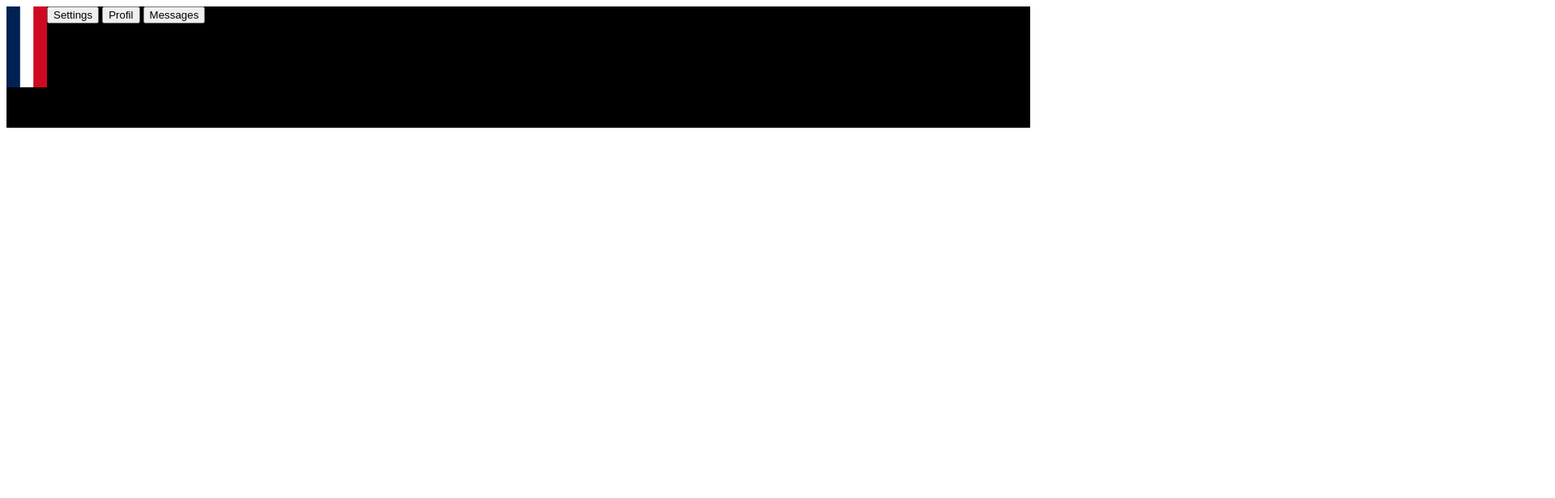
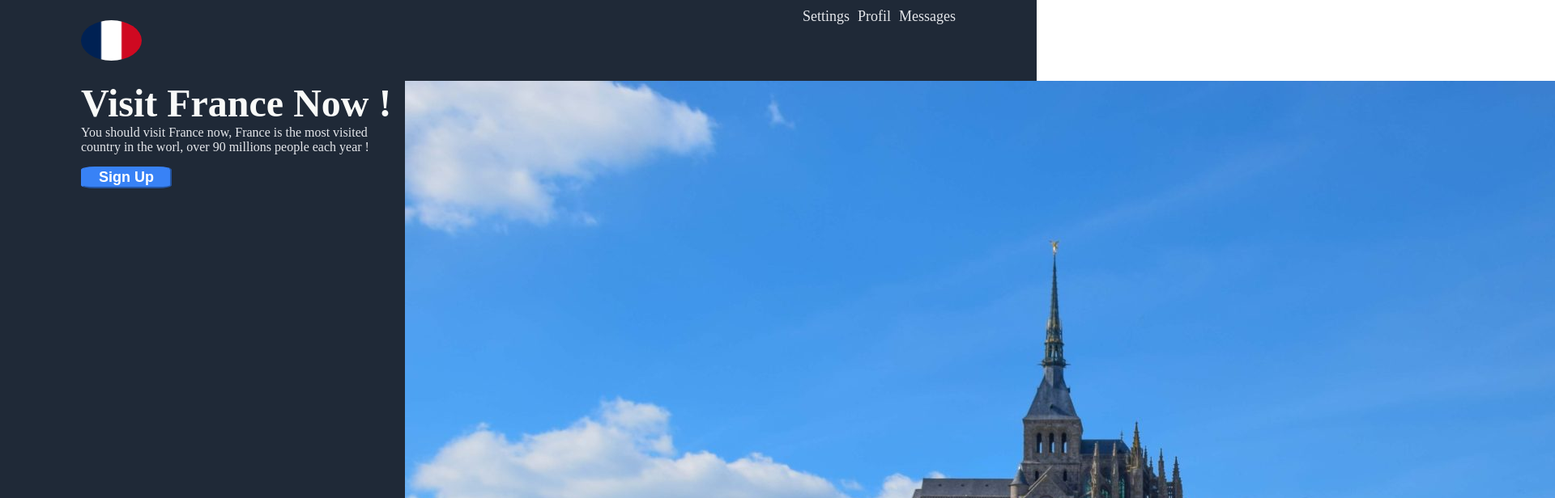
Before and after one commit to Le-GrandJo/landing-page, a plain HTML site: page index.html in a window 1280 px wide. Shown: the top 616 px of the page at 81% size, 1920 px wide, since content can reach past the window. Drawn offline with Linux system fonts and the light colour scheme.

Commit message:
Header + top added

```diff
--- a/index.html
+++ b/index.html
@@ -10,14 +10,21 @@
 </head>
 <body>
     <div class="header">
-    <div class="logo"><img src="images/flag.png" alt="French Flag"></div>
+    <div class="logo"><img src="images/flag.png" alt="French Flag" class="flag"></div>
     <div class="linksheader">
-    <button>Settings</button>
-    <button>Profil</button>
-    <button>Messages</button>
+    <a href="nowere" class="lheader">Settings</a>
+    <a href="nowhere" class="lheader">Profil</a>
+    <a href="nowhere" class="lheader">Messages</a>
+
     </div></div>
 
-    <div class="top"> <!-- The Top l --> </div>
+    <div class="top">
+        <div class="toptext">
+        <div class="hone"> Visit France Now !</div>
+        <div class="pone"> You should visit France now, France is the most visited country in the worl, over 90 millions people each year ! </div>
+        <button class="buttontop">Sign Up</button></div>
+        <div class="topimg"> <img src="images/stmchel.jpg" alt="Le Mont St Michel" class="topimg">
+        <!-- The Top l --> </div></div>
 
     <div class="main"><!-- The Corps with 4 pictures --> </div>
 
--- a/style.css
+++ b/style.css
@@ -1,9 +1,73 @@
+body    {
+    margin: 0;
+    padding: 0;
+
+}
+
 .header {
     display: flex;
-    background-color: black;
-    height: 150px;
+    background-color: #1F2937;
+    height: 100px;
+    padding-left: 100px;
+    justify-content: space-between;
 }
-img  {
-    width: 50px;
-    height: 100px;
+
+img.flag    {
+    display: flex;
+    height: 50px;
+    border-radius: 100%;
+    align-items: center;
+    margin-top: 25px;
 }
+
+.linksheader {
+    display: flex;
+    justify-content: flex-end;
+    height: 20px;
+    flex-wrap: wrap;
+    gap: 10px;
+    padding-right: 100px;
+}
+
+a.lheader {
+    text-decoration: none;
+    color: #e5e7eb;
+    font-size: 18px;
+    margin-top: 10px;
+
+}
+
+.top {
+
+    display: flex;
+    padding-left: 100px;
+    padding-right: 100px;
+    background-color: #1F2937;
+}
+
+.hone   {
+    font-size: 48px;
+    font-weight: bold;
+    color: #f9faf8;
+}
+
+.pone {
+    display: flex;
+    width: 400px;
+    font-size: 18x;
+    color: #e5e7eb;
+    margin-bottom: 15px;
+
+}
+
+
+.buttontop  {
+    background-color: #3882f6;
+    border-radius: 15%;
+    color: white;
+    border-color: #3882f6;
+    font-size: 18px;
+    font-weight: bold;
+    padding-left: 20px;
+    padding-right: 20px;
+}
```
Also changed, not shown: images/stmchel.jpg (added).
